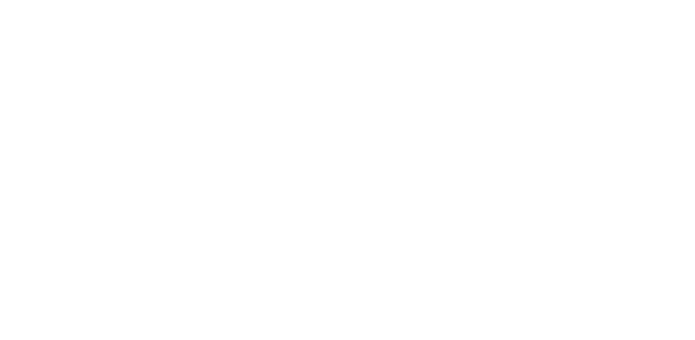
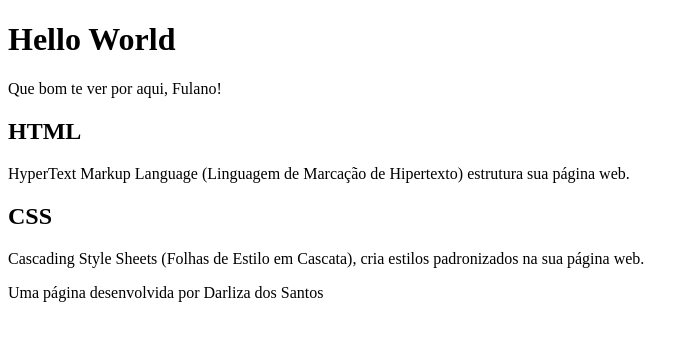
Before and after one commit to Darliza94/Hello-World, a plain HTML site: page index.html in a window 1280 px wide. Shown: the whole page, without its empty margins (0-695 px from the left). Drawn offline with Linux system fonts and the light colour scheme.

Commit message:
Add files via upload

```diff
--- a/index.html
+++ b/index.html
@@ -6,6 +6,25 @@
     <title>Hello World</title>
 </head>
 <body>
+    <reader>
+        <h1>Hello World</h1>
+        <p>Que bom te ver por aqui, Fulano!</p>
+    </reader>
 
-</body>
-</html>
+    <section>
+
+        <h2>HTML</h2>
+    <P>HyperText Markup Language (Linguagem de Marcação de Hipertexto) estrutura sua página web.</P>
+
+    <h2>CSS</h2>
+    <P>Cascading Style Sheets (Folhas de Estilo em Cascata), cria estilos padronizados na sua página web.</P>
+
+</section>
+
+    <footer>
+        <p>Uma página desenvolvida por Darliza dos Santos</p>
+
+    </footer>
+
+    </body>
+    </html>
```
